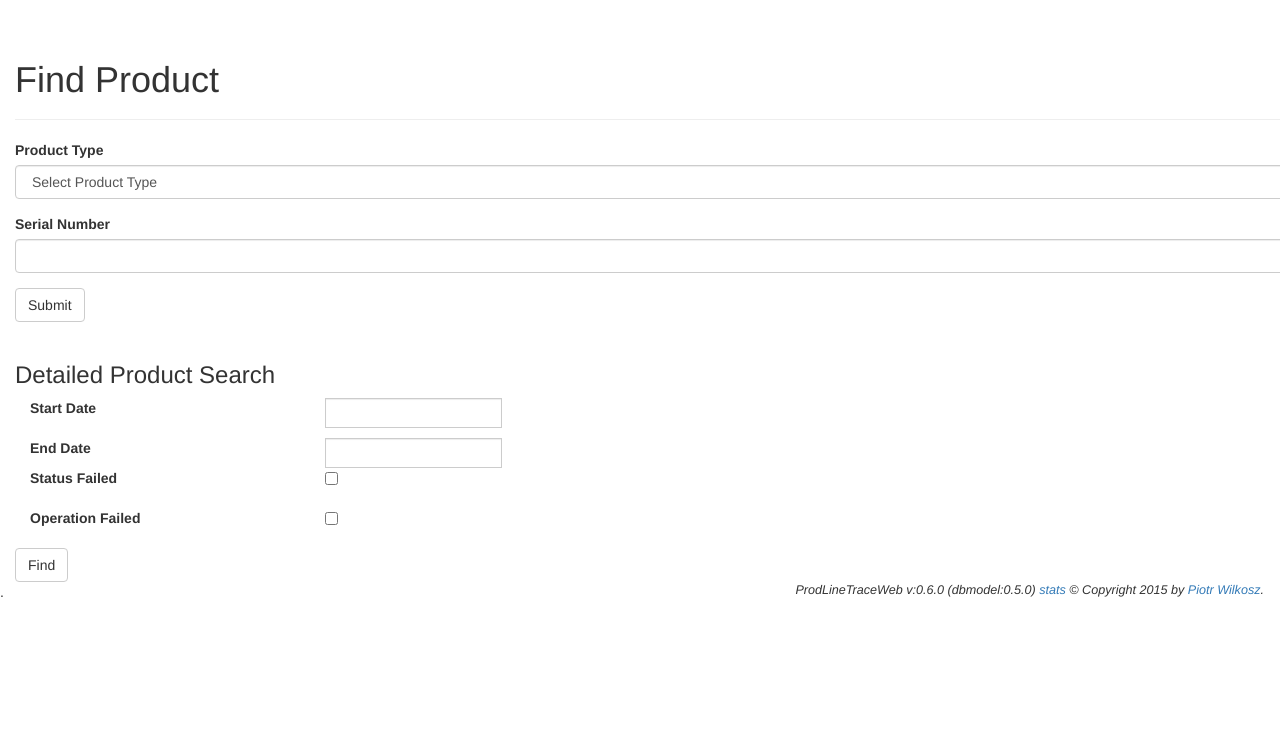
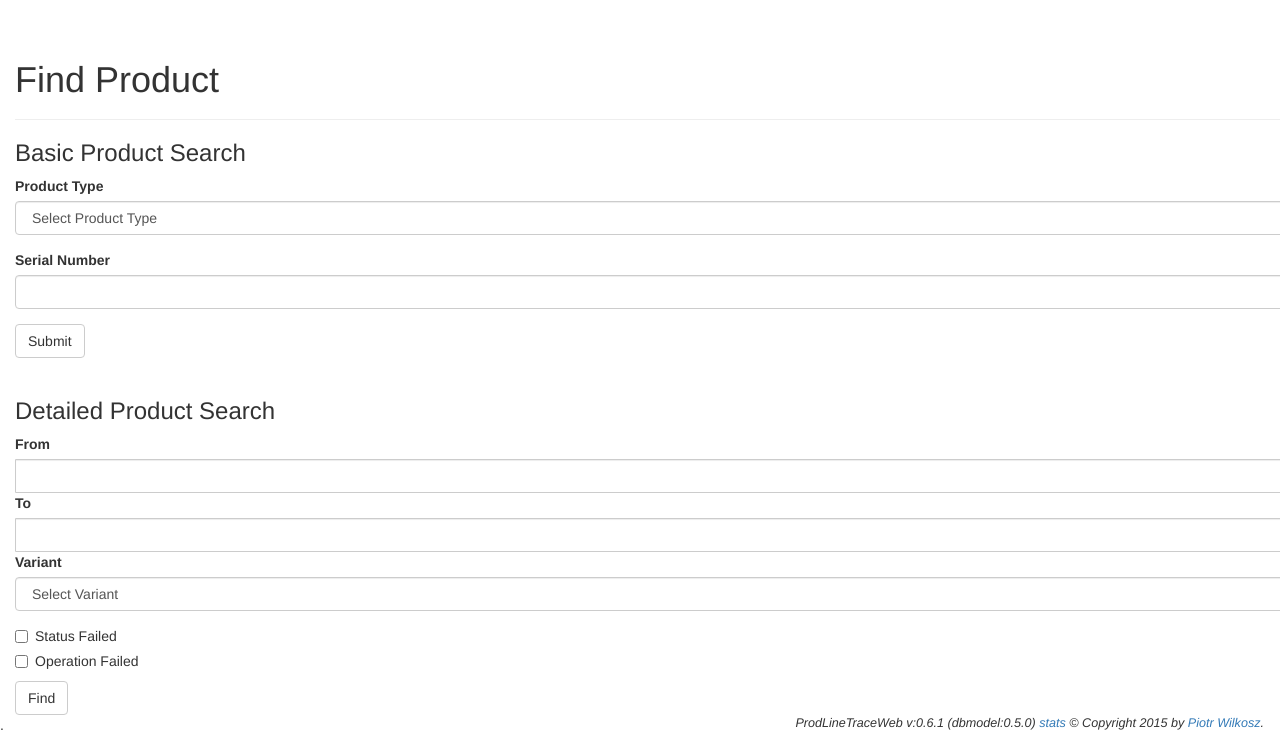
Before and after one commit to prodlinetrace/lvmix_web, a Flask app: page /app/find_product in a window 1280 px wide; the page is wider, and only the part inside the window is pictured. Shown: the part 52-801 px from the top of that part. Before the commit the page ends 649 px from the top of that part, so only its background shows below. Run offline with Flask 2, Linux system fonts and the light colour scheme; data that the repository does not hold is empty; parts of the project's set-up code (start-up, migrations or seed data) failed here and were passed over; some libraries are stand-ins or nearby versions.

Commit message:
variant_id support included. http internet references restricted.

```diff
--- a/app/products/forms.py
+++ b/app/products/forms.py
@@ -4,7 +4,7 @@ from wtforms.fields.html5 import DateTimeField
 from wtforms.validators import Required, NumberRange, InputRequired, Length
 from flask.ext.pagedown.fields import PageDownField
 from flask.ext.babel import gettext, lazy_gettext
-from wtforms.fields.simple import TextField, BooleanField
+from wtforms.fields.simple import BooleanField
 
 
 class ProductForm(Form):
@@ -13,6 +13,7 @@ class ProductForm(Form):
     year = StringField(lazy_gettext('Year Number'), validators=[Required(), Length(min=1, max=2)])
     week = StringField(lazy_gettext('Week Number'), validators=[Required(), Length(min=1, max=2)])
     date = DateTimeField(lazy_gettext('Date Added'), validators=[Required()])
+    variant_id = SelectField(lazy_gettext('Variant'), validators=[Required()])
     submit = SubmitField(lazy_gettext('Submit'))
 
     def from_model(self, product):
@@ -21,6 +22,7 @@ class ProductForm(Form):
         self.year.data = product.year
         self.week.data = product.week
         self.date.data = product.date_added
+        self.variant_id.data = product.variant_id
 
     def to_model(self, product):
         product.type = self.type.data
@@ -28,6 +30,11 @@ class ProductForm(Form):
         product.year = self.year.data
         product.week = self.week.data
         product.date_added = self.date.data
+        product.variant_id = self.variant_id.data
+
+    def __init__(self, variant_choices):
+        Form.__init__(self)
+        self.variant_id.choices = variant_choices
 
 
 class CommentForm(Form):
@@ -46,8 +53,13 @@ class FindProductForm(Form):
 
 
 class FindProductsRangeForm(Form):
-    start = TextField(lazy_gettext('From'))
-    end = TextField(lazy_gettext('To'))
+    start = StringField(lazy_gettext('From'))
+    end = StringField(lazy_gettext('To'))
     status_failed = BooleanField(lazy_gettext('Status Failed'))
     operation_failed = BooleanField(lazy_gettext('Operation Failed'))
+    variant_id = SelectField(lazy_gettext('Variant'))
     submit = SubmitField(lazy_gettext('Find'))
+
+    def __init__(self, variant_choices):
+        Form.__init__(self)
+        self.variant_id.choices = variant_choices
--- a/app/products/routes.py
+++ b/app/products/routes.py
@@ -16,6 +16,7 @@ def index():
     end_date = request.args.get('end_date')
     status = request.args.get('status')
     operation = request.args.get('operation')
+    variant_id = request.args.get('variant_id')
     per_page = current_app.config['PRODUCTS_PER_PAGE']
     query = Product.query
     if start_date:
@@ -28,6 +29,8 @@ def index():
     if operation:
         # include in the list in case one of operations is equal to searched operation_id
         query = query.filter(Product.operations.any(Operation.operation_status_id==operation))
+    if variant_id:
+        query = query.filter(variant_id == Product.variant_id)
 
     total = query.count()
     products = query.order_by(Product.date_added.desc()).paginate(page, per_page, False).items
@@ -40,6 +43,7 @@ def download(start_date=None, end_date=None, status=None, operation=None):
     end_date = request.args.get('end_date')
     status = request.args.get('status')
     operation = request.args.get('operation')
+    variant_id = request.args.get('variant_id')
     query = Product.query
     if start_date and start_date!='':
         query = query.filter(start_date <= Product.date_added)
@@ -51,6 +55,8 @@ def download(start_date=None, end_date=None, status=None, operation=None):
     if operation and operation!='':
         # include in the list in case one of operations is equal to searched operation_id
         query = query.filter(Product.operations.any(Operation.operation_status_id==operation))
+    if variant_id:
+        query = query.filter(variant_id == Product.variant_id)
 
     csv_header = ['Id', 'Type', 'Serial', 'Variant', 'Date Added', 'Week', 'Year', 'Success Statuses', 'Failed Statuses', 'Success Operations', 'Failed Operations']
     buffer = StringIO()
@@ -77,8 +83,10 @@ def find_product():
     type_query = db.session.query(Product.type.distinct().label("type"))
     type_choices = [(unicode(row.type), unicode(row.type)) for row in type_query.all()]
     type_choices.insert(0, ("", "Select Product Type"))
+    variant_choices = [(unicode(row.id), unicode(row.name)) for row in Variant.query.all()]
+    variant_choices.insert(0, ("", "Select Variant"))
     basic_search_form = FindProductForm(type_choices)
-    detailed_search_form = FindProductsRangeForm()
+    detailed_search_form = FindProductsRangeForm(variant_choices)
 
     if basic_search_form.validate_on_submit():
         result = Product.query.filter_by(type=basic_search_form.type.data).filter_by(serial=basic_search_form.serial.data).first()
@@ -92,6 +100,7 @@ def find_product():
         end_date = detailed_search_form.end.data
         status = ""
         operation = ""
+        variant_id = detailed_search_form.variant_id.data
         query = Product.query
         if start_date:
             query = query.filter(start_date <= Product.date_added)
@@ -103,12 +112,16 @@ def find_product():
         if detailed_search_form.operation_failed.data:
             operation = 2
             query = query.filter(Product.operations.any(Operation.operation_status_id==operation))
+        if detailed_search_form.variant_id.data:
+            query = query.filter(detailed_search_form.variant_id.data == Product.variant_id)
+
+
         total = query.count()
         result = query.all()
         if result is not None:
-            flash(gettext(u'{number} products found with selected criteria.'.format(number=len(result), start=start_date, end=end_date)))
-            return redirect(url_for('products.index', start_date=start_date, end_date=end_date, status=status, operation=operation))
-        flash(gettext(u'No products are matching selected criteria.'.format(number=len(result), start=start_date, end=end_date)))
+            flash(gettext(u'{number} products found with selected criteria.'.format(number=len(result), start=start_date, end=end_date, variant_id=variant_id)))
+            return redirect(url_for('products.index', start_date=start_date, end_date=end_date, status=status, operation=operation, variant_id=variant_id))
+        flash(gettext(u'No products are matching selected criteria.'.format(number=len(result), start=start_date, end=end_date, variant_id=variant_id)))
 
     return render_template('products/find_product.html', basic_search_form=basic_search_form, detailed_search_form=detailed_search_form)
 
@@ -144,7 +157,9 @@ def edit_product(id):
     product = Product.query.get_or_404(id)
     if not current_user.is_admin and product.author != current_user:
         abort(403)
-    form = ProductForm()
+    variant_choices = [(unicode(row.id), unicode(row.name)) for row in Variant.query.order_by('id')]
+    variant_choices.insert(0, ("", "Select Variant"))
+    form = ProductForm(variant_choices)
     if form.validate_on_submit():
         form.to_model(product)
         db.session.add(product)
--- a/app/templates/base.html
+++ b/app/templates/base.html
@@ -45,7 +45,7 @@
                 {% else %}
         	        <li><a href="{{ url_for('users.user', login=current_user.login) }}">{{ _('Profile') }}</a></li>
                     <li class="dropdown">
-	                    <a href="#" class="dropdown-toggle" data-toggle="dropdown"><img src="{{ current_user.gravatar(size=18) }}"> {{ current_user.name }} {% if current_user.is_admin %} ({{ _('Admin') }}) {% else %} ({{ _('Operator') }}) {% endif %}<b class="caret"></b></a>
+	                    <a href="#" class="dropdown-toggle" data-toggle="dropdown">{{ current_user.name }} {% if current_user.is_admin %} ({{ _('Admin') }}) {% else %} ({{ _('Operator') }}) {% endif %}<b class="caret"></b></a>
 	                    <ul class="dropdown-menu">
 	                        <li><a href="{{ url_for('auth.logout') }}">{{ _('Logout') }}</a></li>
 	                    </ul>
@@ -77,5 +77,4 @@
 
 {% block scripts %}
 {{ super() }}
-{{ moment.include_moment() }}
 {% endblock %}
--- a/app/templates/products/_comment.html
+++ b/app/templates/products/_comment.html
@@ -10,7 +10,7 @@
         {% if index %}
         	<span class="label label-default">#{{ index }}</span>
         {% endif %}
-        <b>{{comment.author.name}}</b> {{ _('commented') }} {{ moment(comment.timestamp).fromNow() }}:
+        <b>{{comment.author.name}}</b> {{ _('commented') }} {{ comment.timestamp }}:
 </p>
 <div class="comment-body">
     {{ comment.body_html | safe }}
--- a/app/templates/products/find_product.html
+++ b/app/templates/products/find_product.html
@@ -5,44 +5,27 @@
 <div class="page-header">
     <h1>{{ _('Find Product') }}</h1>
 </div>
-{{ wtf.quick_form(basic_search_form) }}
-
+<h3>{{ _('Basic Product Search') }}</h3>
+<form class="form " method="post" role="form">
+	{{ wtf.form_errors(basic_search_form) }}
+	{{ wtf.form_field(basic_search_form.type) }}
+	{{ wtf.form_field(basic_search_form.serial) }}
+	{{ detailed_search_form.csrf_token() }}
+	{{ wtf.form_field(basic_search_form.submit) }}
+</form>
 
 <br/>
 <h3>{{ _('Detailed Product Search') }}</h3>
-<form class="form form-inline" method="post" role="form">
+<form class="form " method="post" role="form">
+	{{ wtf.form_errors(detailed_search_form) }}
 	<div class="input-daterange input-group" id="datepicker">
-		{{ detailed_search_form.hidden_tag() }}
-		{{ wtf.form_errors(detailed_search_form) }}
-		<div>
-			<label class="col-sm-2 control-label" for="start">{{ _('Start Date') }}</label>
-			<div class="col-sm-2">
-				<input type="text" class="input-sm form-control" name="start" />
-			</div>
-		</div>
-		<br/><br/>
-		<div>
-			<label class="col-sm-2 control-label " for="end">{{ _('End Date') }}</label>
-			<div class="col-sm-2">
-				<input type="text" class="input-sm form-control" name="end" />
-			</div>
-		</div>
+		{{ wtf.form_field(detailed_search_form.start) }}
+		{{ wtf.form_field(detailed_search_form.end) }}
 	</div>
-	<br/>
-	<div>
-		<label class="col-sm-2 control-label " for="status_failed">{{ _('Status Failed') }}</label>
-		<div class="col-sm-2">
-			<input type="checkbox" name="status_failed"/>
-		</div>
-	</div>
-	<br/><br/>
-	<div>
-		<label class="col-sm-2 control-label " for="operation_failed">{{ _('Operation Failed') }}</label>
-		<div class="col-sm-2">
-			<input type="checkbox" name="operation_failed"/>
-		</div>
-	</div>
-	<br/><br/>
+	{{ wtf.form_field(detailed_search_form.variant_id) }}
+	{{ wtf.form_field(detailed_search_form.status_failed) }}
+	{{ wtf.form_field(detailed_search_form.operation_failed) }}
+	{{ detailed_search_form.csrf_token() }}
 	{{ wtf.form_field(detailed_search_form.submit) }}
 </form>
 
--- a/app/templates/products/index.html
+++ b/app/templates/products/index.html
@@ -7,7 +7,7 @@
 	{% include "products/_products.html" %}
 	{% if config.CSV %}
 		<div class="csv-export">
-			<a href="{{ url_for('products.download', start_date=request.args.get('start_date'), end_date=request.args.get('end_date'), status=request.args.get('status'), operation=request.args.get('operation')) | safe}}" title="{{products.download | safe}}"><img src="/static/csv.png" height="42" width="42" alt="export to csv" title="export to csv"/></a>
+			<a href="{{ url_for('products.download', start_date=request.args.get('start_date'), end_date=request.args.get('end_date'), status=request.args.get('status'), operation=request.args.get('operation'), variant_id=request.args.get('variant_id')) | safe}}" title="{{products.download | safe}}"><img src="/static/csv.png" height="42" width="42" alt="export to csv" title="export to csv"/></a>
 		</div>
 	{% endif %}
 
--- a/config.py
+++ b/config.py
@@ -16,7 +16,7 @@ class Config:
     SQLALCHEMY_DATABASE_URI_PREFIX = 'sqlite:///'
     BOOTSTRAP_SERVE_LOCAL = True
     LANGUAGES = (('pl', 'Polish'), ('en', 'English'))
-    VERSION = '0.6.0'
+    VERSION = '0.6.1'
     DBMODEL_VERSION = "None"
     BABEL_DEFAULT_LOCALE = 'pl'
     MODE = False
```
Also changed, not shown: app/templates/products/product.html (+14 -3 lines).
